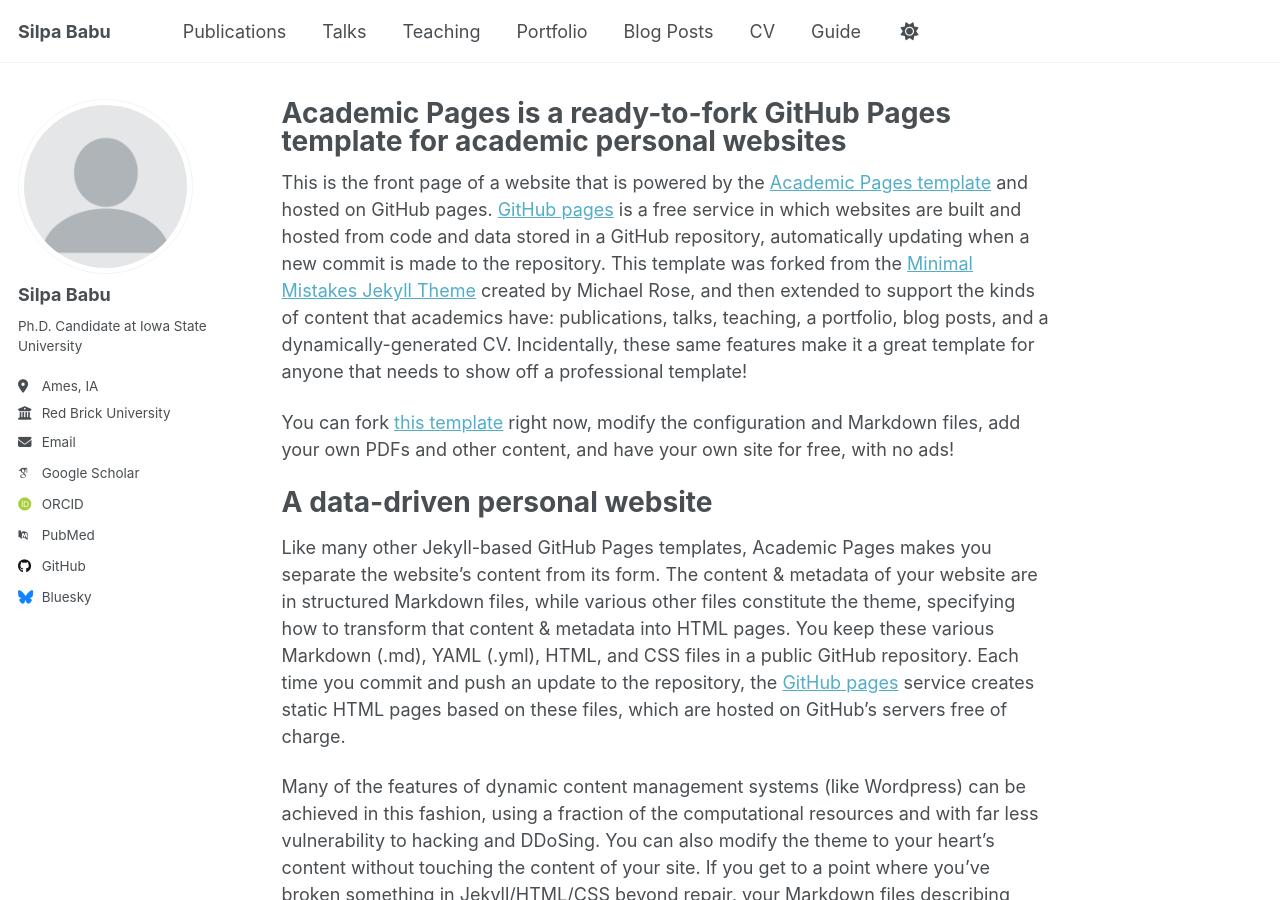
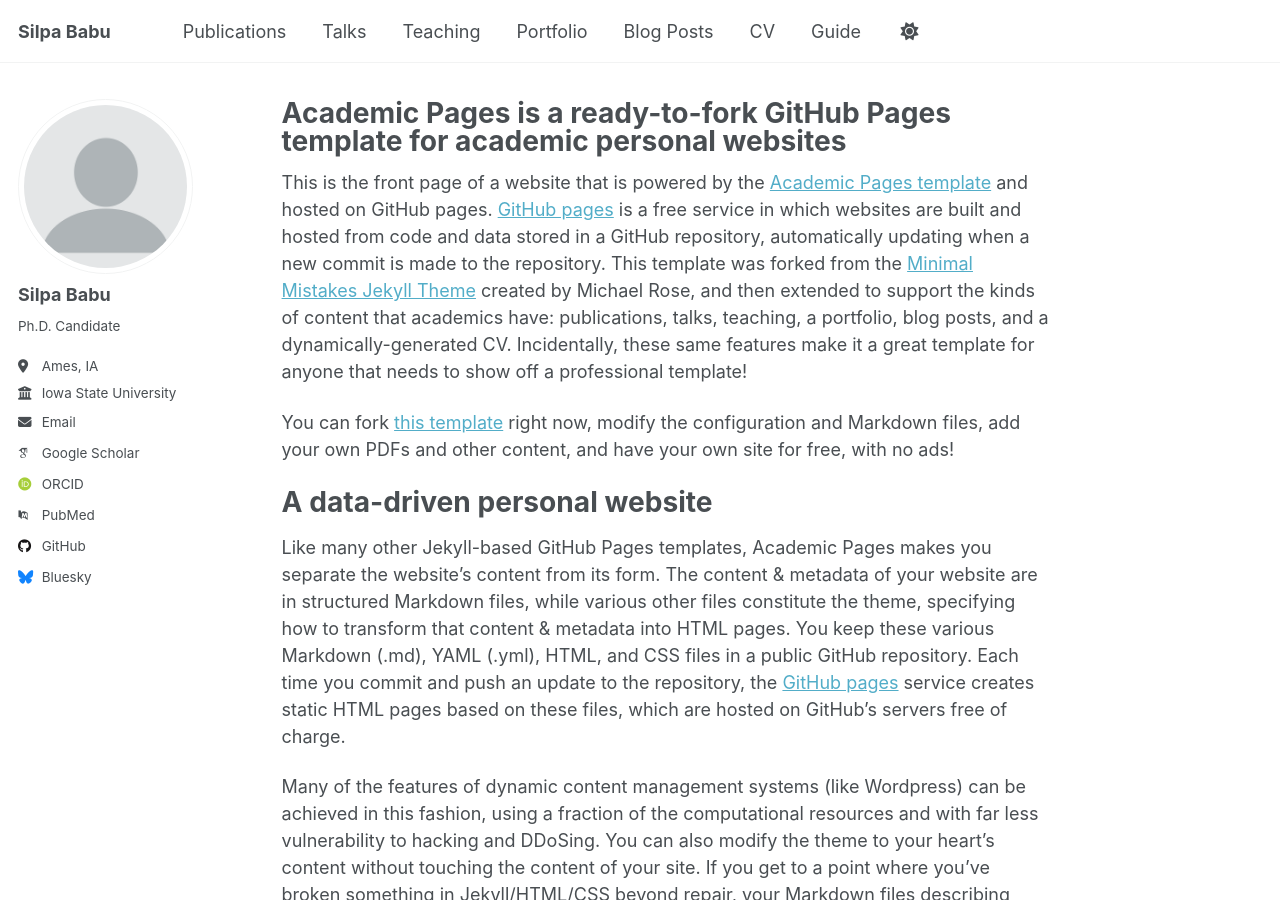
Before and after one commit to Silpa1/sbabu.github.io, a Jekyll site: the page built from _pages/about.md, in a window 1280 px wide and 900 px high. Built offline with Jekyll 4.4.1, drawn with Linux system fonts in a browser that asks for light colours; some web fonts are replaced; a script that is not in the unit is left out.

Commit message:
Update _config.yml

```diff
--- a/_config.yml
+++ b/_config.yml
@@ -25,10 +25,10 @@ author:
   avatar           : "profile.png"
   name             : "Silpa Babu"
   pronouns         : # example: "she/her"
-  bio              : "Ph.D. Candidate at Iowa State University"
+  bio              : "Ph.D. Candidate"
+  employer         : "Iowa State University"
   location         : "Ames, IA"
-  employer         : "Red Brick University"
-  uri              : # URL
+  #uri              : # URL
   email            : "sbabu@iastate.edu"
 
   # Academic websites
```
